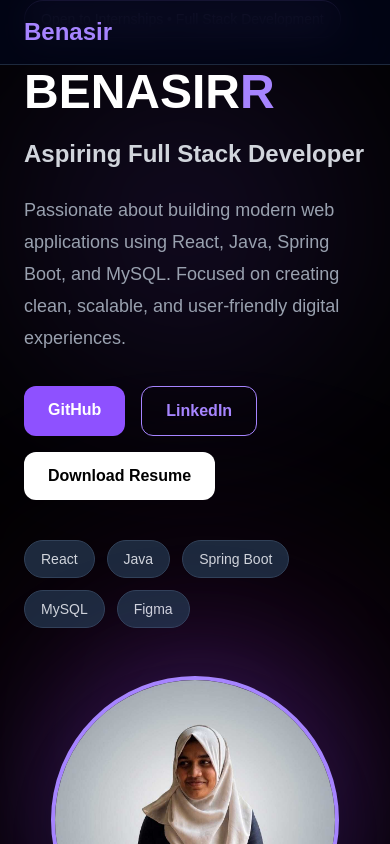
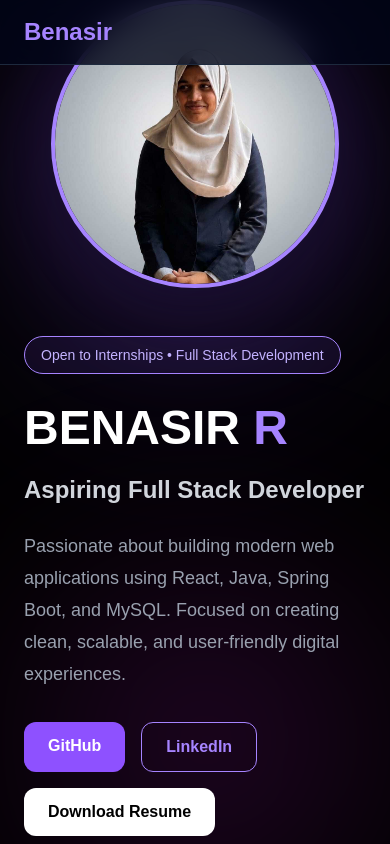
Before and after one commit to Benasir400/portfolio, a React (Vite) app: page / in a window 390 px wide. Shown: the top 844 px of the page. Built offline with nearby package versions, Linux system fonts and the light colour scheme.

Commit message:
profile update

```diff
--- a/src/components/Hero.jsx
+++ b/src/components/Hero.jsx
@@ -8,15 +8,15 @@ export default function Hero() {
 
       <div className="max-w-6xl mx-auto grid md:grid-cols-2 gap-12 items-center z-10">
 
-        {/* Left Content */}
-        <div>
+        {/* TEXT SECTION */}
+        <div className="order-2 md:order-1">
 
           <div className="inline-block px-4 py-2 rounded-full border border-violet-400 bg-violet-500/10 text-violet-300 text-sm mb-6">
             Open to Internships • Full Stack Development
           </div>
 
           <h1 className="text-5xl md:text-7xl font-bold leading-tight">
-            BENASIR<span className="text-violet-400">R</span>
+            BENASIR <span className="text-violet-400">R</span>
           </h1>
 
           <h2 className="text-2xl md:text-3xl font-semibold text-gray-300 mt-4">
@@ -24,11 +24,12 @@ export default function Hero() {
           </h2>
 
           <p className="text-gray-400 text-lg mt-6 leading-8 max-w-xl">
-            Passionate about building modern web applications using
-            React, Java, Spring Boot, and MySQL. Focused on creating
-            clean, scalable, and user-friendly digital experiences.
+            Passionate about building modern web applications using React,
+            Java, Spring Boot, and MySQL. Focused on creating clean,
+            scalable, and user-friendly digital experiences.
           </p>
 
+          {/* BUTTONS */}
           <div className="flex flex-wrap gap-4 mt-8">
 
             <a
@@ -54,21 +55,15 @@ export default function Hero() {
               download
               className="bg-white text-black hover:bg-gray-200 px-6 py-3 rounded-xl font-semibold transition"
             >
-             Download Resume
+              Download Resume
             </a>
 
           </div>
 
-          {/* Tech Tags */}
+          {/* TECH TAGS */}
           <div className="flex flex-wrap gap-3 mt-10">
 
-            {[
-              "React",
-              "Java",
-              "Spring Boot",
-              "MySQL",
-              "Figma",
-            ].map((tech) => (
+            {["React", "Java", "Spring Boot", "MySQL", "Figma"].map((tech) => (
               <span
                 key={tech}
                 className="px-4 py-2 bg-slate-800 border border-slate-700 rounded-full text-sm text-gray-300"
@@ -81,8 +76,8 @@ export default function Hero() {
 
         </div>
 
-        {/* Right Image */}
-        <div className="flex justify-center">
+        {/* IMAGE SECTION */}
+        <div className="flex justify-center order-1 md:order-2">
 
           <div className="relative">
 
@@ -91,7 +86,7 @@ export default function Hero() {
             <img
               src="/profile.jpg"
               alt="Benasir"
-              className="relative w-72 h-72 md:w-96 md:h-96 rounded-full object-cover border-4 border-violet-400 shadow-2xl"
+              className="relative w-72 h-72 md:w-96 md:h-96 rounded-full object-cover border-4 border-violet-400 shadow-2xl hover:scale-105 transition duration-500"
             />
 
           </div>
@@ -99,7 +94,6 @@ export default function Hero() {
         </div>
 
       </div>
-
     </section>
   );
 }
```
